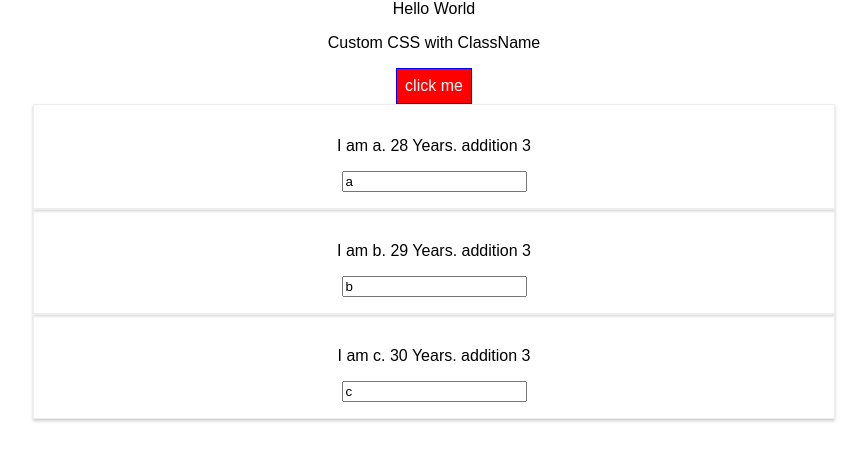
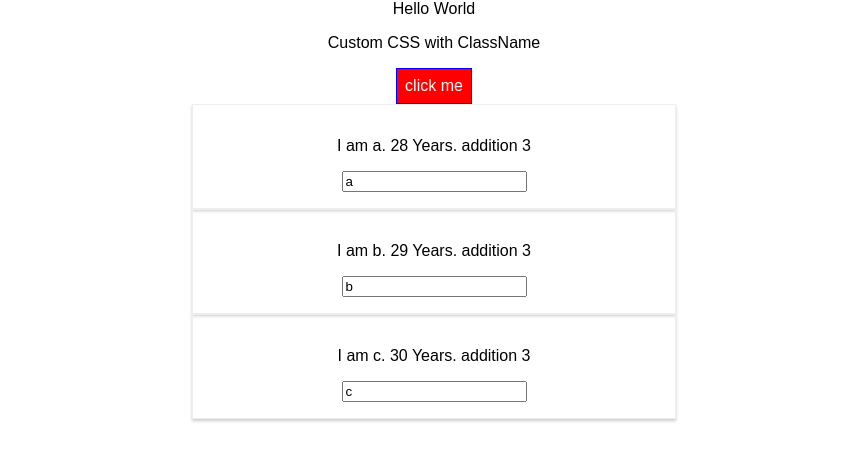
Before and after one commit to venkateswarat/Udemy-react-the-complete-guide-incl-redux, a React (Create React App) app in the folder react-complete-guide/: page / in a window 1280 px wide. Both pictures are taken after a click on the button "click me". Shown: the top 460 px of the page, without its empty margins (206-1073 px from the left). Built offline with nearby package versions, Linux system fonts and the light colour scheme.

Commit message:
Styled Components

```diff
--- a/react-complete-guide/src/Person/Person.js
+++ b/react-complete-guide/src/Person/Person.js
@@ -1,16 +1,29 @@
 import React from 'react';
 import './Person.css'
+import styled from 'styled-components';
 
+const StyledDiv = styled.div`
+    width: 60%;
+    margin: auto;
+    border: 1px solid #eee;
+    box-shadow: 0 2px 3px #ccc;
+    padding: 16px;
+    text-align: center;
+
+    @media (min-width:500px){
+        width: 450px;
+    }
+`
 const person =(props)=>{
     const style={
         '@media(min-width:500px)':{
                 width: '450px'
         }
     }
-    return <div className="Person" style={style}>
+    return (   <StyledDiv>
                 <p onClick={props.click}>I am {props.name}. {props.age}  Years. addition {1+2}</p>
                 <p>{props.children}</p>
                 <input type="text" onChange={props.changed} value={props.name}/>
-            </div>
+                </StyledDiv>)
 }
 export default person;
```
